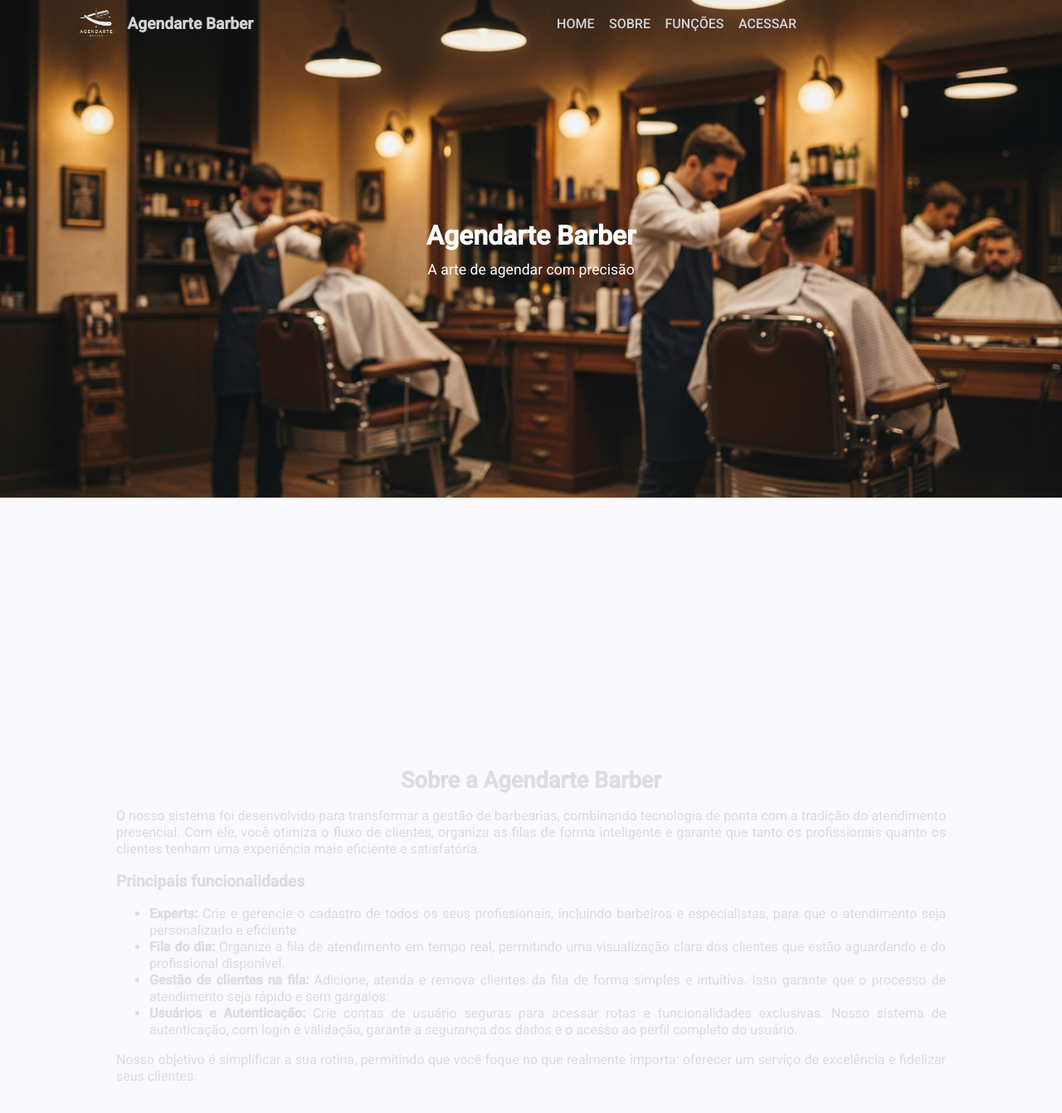
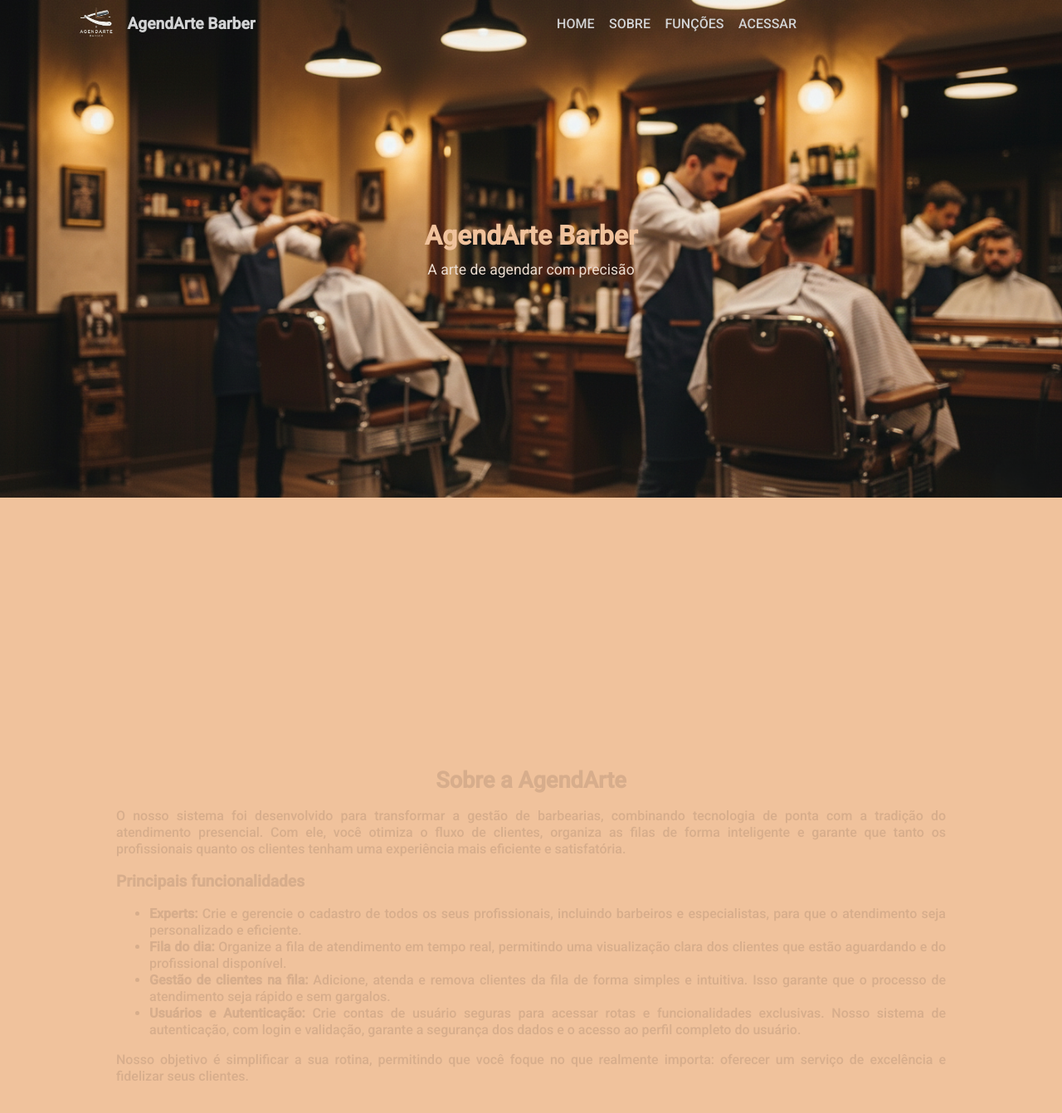
Before and after one commit to mateus-pa/barber-services-front-end, an Angular app: page /home in a window 1280 px wide. Shown: the top 1342 px of the page at 83% size. Built offline with nearby package versions, Linux system fonts and the light colour scheme.

Commit message:
refactor: altera estilização e cores

```diff
--- a/src/app/components/banner/banner.css
+++ b/src/app/components/banner/banner.css
@@ -4,7 +4,7 @@
   align-items: center;
   justify-content: center;
   height: 100%;
-  color: #fff;
+  color: var(--marrom-muito-claro);
 }
 
 .banner-content h2 {
@@ -14,4 +14,5 @@
 
 .banner-content p {
   font-size: 1.1rem;
+  color: var(--bege-destaque);
 }
--- a/src/app/components/banner/banner.html
+++ b/src/app/components/banner/banner.html
@@ -1,4 +1,4 @@
 <div class="banner-content">
-    <h2>Agendarte Barber</h2>
-    <p>A arte de agendar com precisão</p>
+  <h2>AgendArte Barber</h2>
+  <p>A arte de agendar com precisão</p>
 </div>
--- a/src/app/components/funcoes/funcoes.css
+++ b/src/app/components/funcoes/funcoes.css
@@ -21,22 +21,23 @@
 
 .card {
   border-radius: 5px;
-  box-shadow: 0 4px 6px rgba(0, 0, 0, 0.05);
+  box-shadow: 0 4px 6px var(--marrom-intermediario);
   padding: 1.875rem;
   text-align: center;
   display: flex;
   flex-direction: column;
   justify-content: space-between;
   align-items: center;
-  transition: transform 0.3s ease, box-shadow 0.3s ease;
   cursor: pointer;
+  color: var(--marrom-escuro);
+  transition: all 0.3s ease;
 }
 
 .card:hover {
   transform: translateY(-5px);
-  box-shadow: 0 8px 12px rgba(0, 0, 0, 0.1);
-  background-color: var(--marrom-escuro);
-  color: var(--ouro-destaque);
+  box-shadow: 0 8px 12px var(--marrom-escuro);
+  background-color: var(--marrom-intermediario);
+  color: var(--marrom-muito-claro);
 }
 
 .material-symbols-outlined {
@@ -54,16 +55,15 @@
 
 .card-details {
   font-size: 0.9rem;
-  color: var(--cor-terciaria);
   text-decoration: none;
   text-transform: uppercase;
   font-weight: 700;
-  border-bottom: 2px solid var(--cor-terciaria);
+  border-bottom: 2px solid var(--marrom-escuro);
   padding-bottom: 2px;
-  transition: color 0.3s ease, border-color 0.3s ease;
+  color: var(--marrom-escuro);
 }
 
-.card-details:hover {
-  color: var(--ouro-destaque);
-  border-color: var(--ouro-destaque);
+.card:hover .card-details {
+  color: var(--marrom-muito-claro);
+  border-bottom: 2px solid var(--marrom-muito-claro);
 }
--- a/src/app/components/funcoes/funcoes.html
+++ b/src/app/components/funcoes/funcoes.html
@@ -1,5 +1,5 @@
 <section class="funcoes">
-  <h2 class="main-title">Funcionalidades do Agendarte</h2>
+  <h2 class="main-title">Funcionalidades da AgendArte</h2>
   <div class="container">
     <div class="card">
       <span class="material-symbols-outlined"> alarm </span>
--- a/src/app/components/header/header.html
+++ b/src/app/components/header/header.html
@@ -1,7 +1,7 @@
 <header [ngClass]="{ sticky: isSticky }">
   <div class="info">
     <img src="./agendarte-logo.png" alt="Logo" />
-    <h1>Agendarte Barber</h1>
+    <h1>AgendArte Barber</h1>
   </div>
   <nav id="navbar">
     <ul>
--- a/src/app/components/sobre/sobre.css
+++ b/src/app/components/sobre/sobre.css
@@ -1,7 +1,8 @@
 .sobre {
   text-align: justify;
   margin-top: 10rem;
-  color: var(--cor-secundaria);
+  color: var(--marrom-escuro);
+  font-weight: 500;
   max-width: 1000px;
 }
 
--- a/src/app/components/sobre/sobre.html
+++ b/src/app/components/sobre/sobre.html
@@ -1,5 +1,5 @@
 <div class="sobre">
-  <h2>Sobre a Agendarte Barber</h2>
+  <h2>Sobre a AgendArte</h2>
   <p>
     O nosso sistema foi desenvolvido para transformar a gestão de barbearias, combinando tecnologia
     de ponta com a tradição do atendimento presencial. Com ele, você otimiza o fluxo de clientes,
--- a/src/app/pages/home/home.css
+++ b/src/app/pages/home/home.css
@@ -3,6 +3,7 @@
   display: flex;
   flex-direction: column;
   align-items: center;
+  background-color: var(--marrom-muito-claro);
 }
 
 .page-wrapper {
--- a/src/styles.css
+++ b/src/styles.css
@@ -10,9 +10,10 @@
   --marrom-escuro: #4a3c32;
   --marrom-intermediario: #705845;
   --marrom-claro: #97775d;
+  --marrom-muito-claro: #f0c29c;
   --cinza-claro: #d8d7d3;
   --ouro-destaque: #b8860b;
-  --azul-destaque: #004d73;
+  --bege-destaque: #ecddd1;
 }
 
 * {
```
